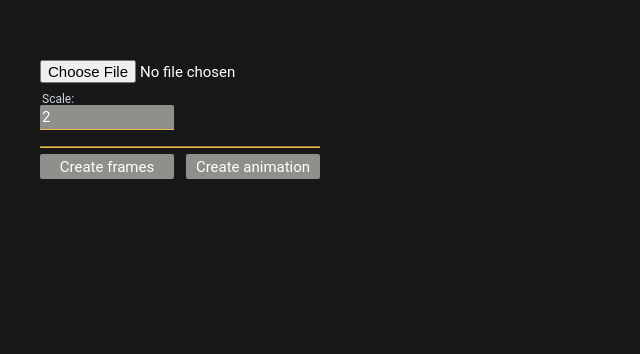
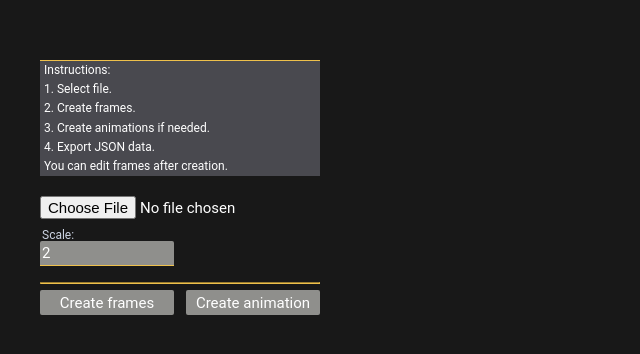
Before and after one commit to iozheg/json-animation-data, a Vue app: page / in a window 1280 px wide. Shown: the top 354 px of the page, without its empty margins (0-640 px from the left). Built offline with nearby package versions, Linux system fonts and the light colour scheme.

Commit message:
feat: info component

```diff
--- a/src/components/Controls.vue
+++ b/src/components/Controls.vue
@@ -4,7 +4,9 @@ import type { IFrameOptions, IFramesForm } from "@/types";
 import InputControl from "./InputControl.vue";
 import CreateFramesForm from "./CreateFramesForm.vue";
 import CreateAnimationForm from "./CreateAnimationForm.vue";
+import Information from "./Information.vue";
 import { ControlView } from "@/enums";
+import strings from "@/strings";
 
 interface IState {
   imageLoaded: boolean;
@@ -81,6 +83,7 @@ function addAnimation(name: string, frameIndexes: number[]) {
 
 <template>
   <div class="controls">
+    <Information :text="strings.instructions" class="instruction-info" />
     <input type="file" @change="loadSpritesheet">
     <InputControl
       :modelValue="scale"
@@ -132,6 +135,10 @@ function addAnimation(name: string, frameIndexes: number[]) {
     align-items: flex-start;
   }
 
+  .controls .instruction-info {
+    margin-bottom: 20px;
+  }
+
   .controls .main-button {
     margin-top: 10px;
   }
--- a/src/components/CreateFramesForm.vue
+++ b/src/components/CreateFramesForm.vue
@@ -2,6 +2,8 @@
 import { onMounted, reactive, watch } from "vue";
 import type { IFramesForm } from "@/types";
 import InputControl from "./InputControl.vue";
+import Information from "./Information.vue";
+import strings from "@/strings";
 
 const emit = defineEmits<{
   (e: "updateForm", controls: IFramesForm): void,
@@ -88,7 +90,9 @@ function cancel() {
       label="Frame height:"
       type="number"
     />
-    <div class="flex-break"></div>
+
+    <Information class="info" :text="strings.createFramesDesc" />
+
     <div class="btn-group">
       <button
         class="btn"
@@ -108,4 +112,8 @@ function cancel() {
     flex-wrap: wrap;
     justify-content: space-between;
   }
+
+  .frame-form .info {
+    margin-top: 20px;
+  }
 </style>
--- /dev/null
+++ b/src/components/Information.vue
@@ -0,0 +1,24 @@
+<script setup lang="ts">
+  defineProps<{
+    text: string;
+    type?: string;
+  }>();
+</script>
+
+<template>
+  <div class="information" v-html="text"></div>
+</template>
+
+<style scoped>
+  .information {
+    width: 100%;
+    padding-left: 4px;
+    border-top: 1px solid var(--color-accent);
+    background-color: var(--color-bkgnd-component);
+    font-size: 12px;
+  }
+
+  .information :deep(*) {
+    font-size: 12px;
+  }
+</style>
--- /dev/null
+++ b/src/strings.ts
@@ -0,0 +1,10 @@
+export default {
+  instructions: `Instructions:<br>
+    1. Select file.<br>
+    2. Create frames.<br>
+    3. Create animations if needed.<br>
+    4. Export JSON data.<br>
+    You can edit frames after creation.`,
+  createFramesDesc: `<b>Start X(Y) offset</b> - offset from top left border of spritesheet.<br>
+  <b>Horizontal/Vertical padding</b> - paddings between frames.`,
+};
```
